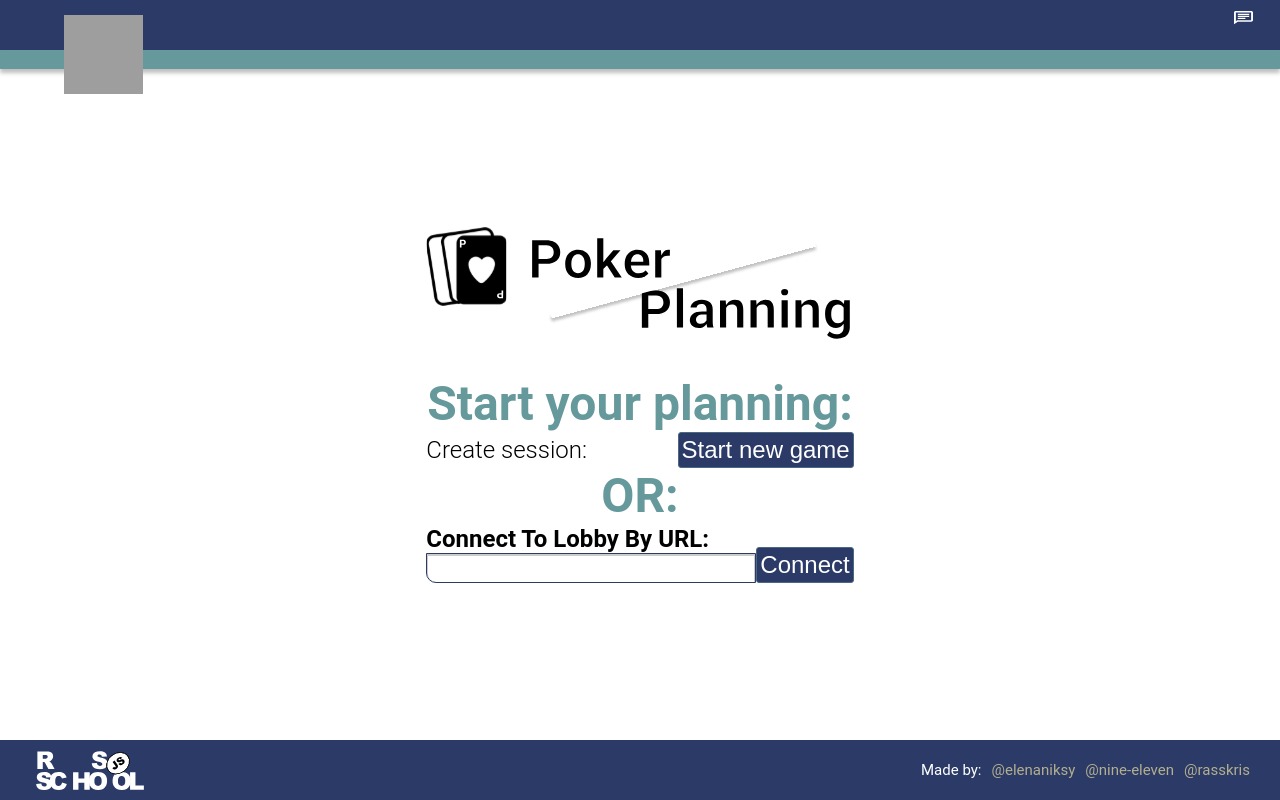
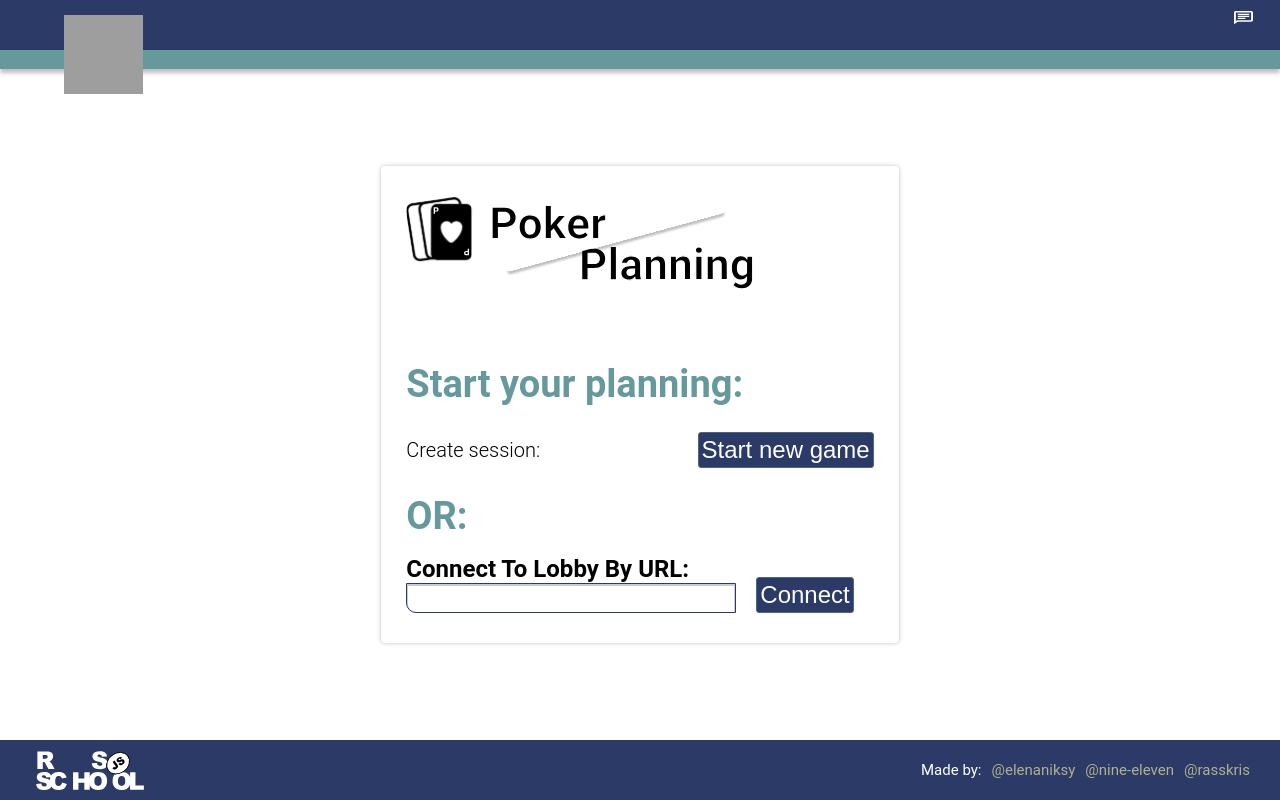
Before and after one commit to Rasskris/Planning-poker-FE, a React (Create React App) app in the folder pointing-poker/: page / in a window 1280 px wide. Built offline with nearby package versions, Linux system fonts and the light colour scheme; grey boxes are pictures that could not be loaded.

Commit message:
fix: fix styles

```diff
--- a/pointing-poker/src/components/MainPage/MainPage.module.scss
+++ b/pointing-poker/src/components/MainPage/MainPage.module.scss
@@ -1,11 +1,17 @@
 @import '../../layout/styles-config';
 
-.main-page {
-  @include flex();
+.wrapper {
+  @include flex($direction: column, $align: flex-start);
+  max-width: 1000px;
+  border-radius: 4px;
+  box-shadow: 0 0 4px rgba(0, 0, 0, 0.25);
+  padding: 25px;
+  > * {
+    margin: 5px 0;
+  }
 }
 
 .logo {
-  cursor: pointer;
   background-image: url('../../assets/icons/icon_main-page.svg');
   background-repeat: no-repeat;
   background-size: contain;
@@ -17,14 +23,23 @@
 }
 
 .header {
-  @include font($size: 4.8rem, $height: 56.25px, $weight: 700);
+  @include font($size: 3.8rem, $height: 56.25px, $weight: 700);
   color: $blue;
 }
 
 .create {
   @include flex($direction: row);
+  width: 100%;
+  padding: 10px 0;
+  font-size: 2rem;
 }
 
 .connect {
   @include flex($align: flex-end);
+  width: 100%;
+  font-size: 2rem;
+
+  > * {
+    margin: 0 20px 0 0;
+  }
 }
--- a/pointing-poker/src/components/MainPage/MainPage.tsx
+++ b/pointing-poker/src/components/MainPage/MainPage.tsx
@@ -5,7 +5,7 @@ import { InputLayoutTypes } from '../../interfaces/InputLayoutTypes';
 
 const MainPage: React.FC = (): JSX.Element => {
   return (
-    <div className={classes.mainPage}>
+    <div className={classes.wrapper}>
       <div className={classes.logo}>
         <div className={classes.logo_icon} />
       </div>
```
